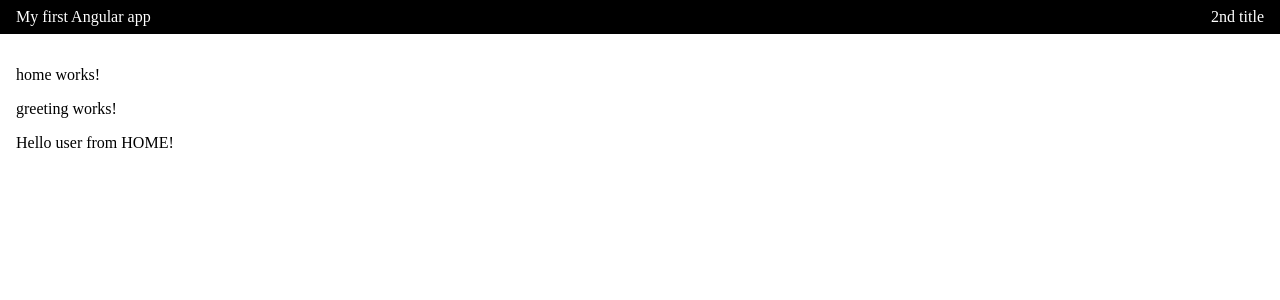
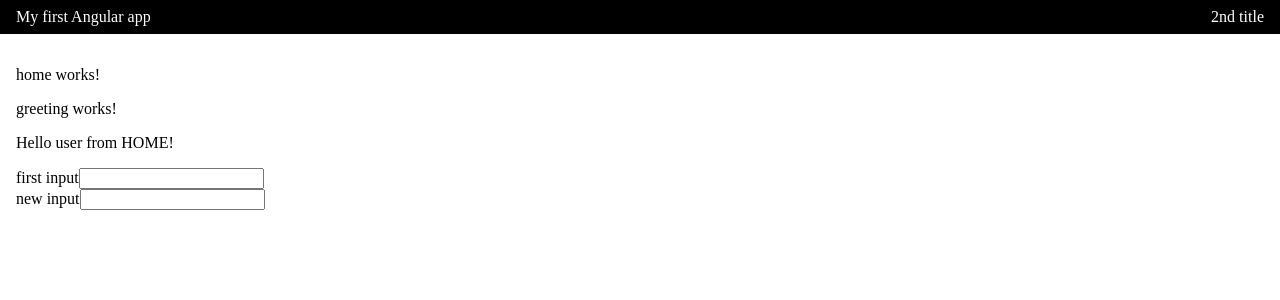
Before and after one commit to Dinuk-A/Angular101, an Angular app: page / in a window 1280 px wide. Shown: the top 300 px of the page. Built offline with nearby package versions, Linux system fonts and the light colour scheme.

Commit message:
event handlers added

```diff
--- a/src/app/home/home.html
+++ b/src/app/home/home.html
@@ -1,3 +1,11 @@
 <p>home works!</p>
+
 <!-- passing from parent -->
 <app-greeting [message]="msgFromHome()"></app-greeting>
+
+<!-- fn is defined in the ts file -->
+<label for="">first input</label>
+<input type="text" (keyup)="keyUpHandler()">
+<br>
+<label for="">new input</label>
+<input type="text" (keyup)="keyUpHandlerWithEvent($event)">
--- a/src/app/home/home.ts
+++ b/src/app/home/home.ts
@@ -8,5 +8,16 @@ import { Greeting } from '../components/greeting/greeting';
   styleUrl: './home.scss'
 })
 export class Home {
+
   msgFromHome =  signal("Hello user from HOME!");
+
+  // for handle key up event
+  keyUpHandler(){
+    console.log("user clicked")
+  }
+
+  keyUpHandlerWithEvent(event: KeyboardEvent){
+    console.log(`user clicked the key: ${event.key}`)
+  }
+
 }
```
